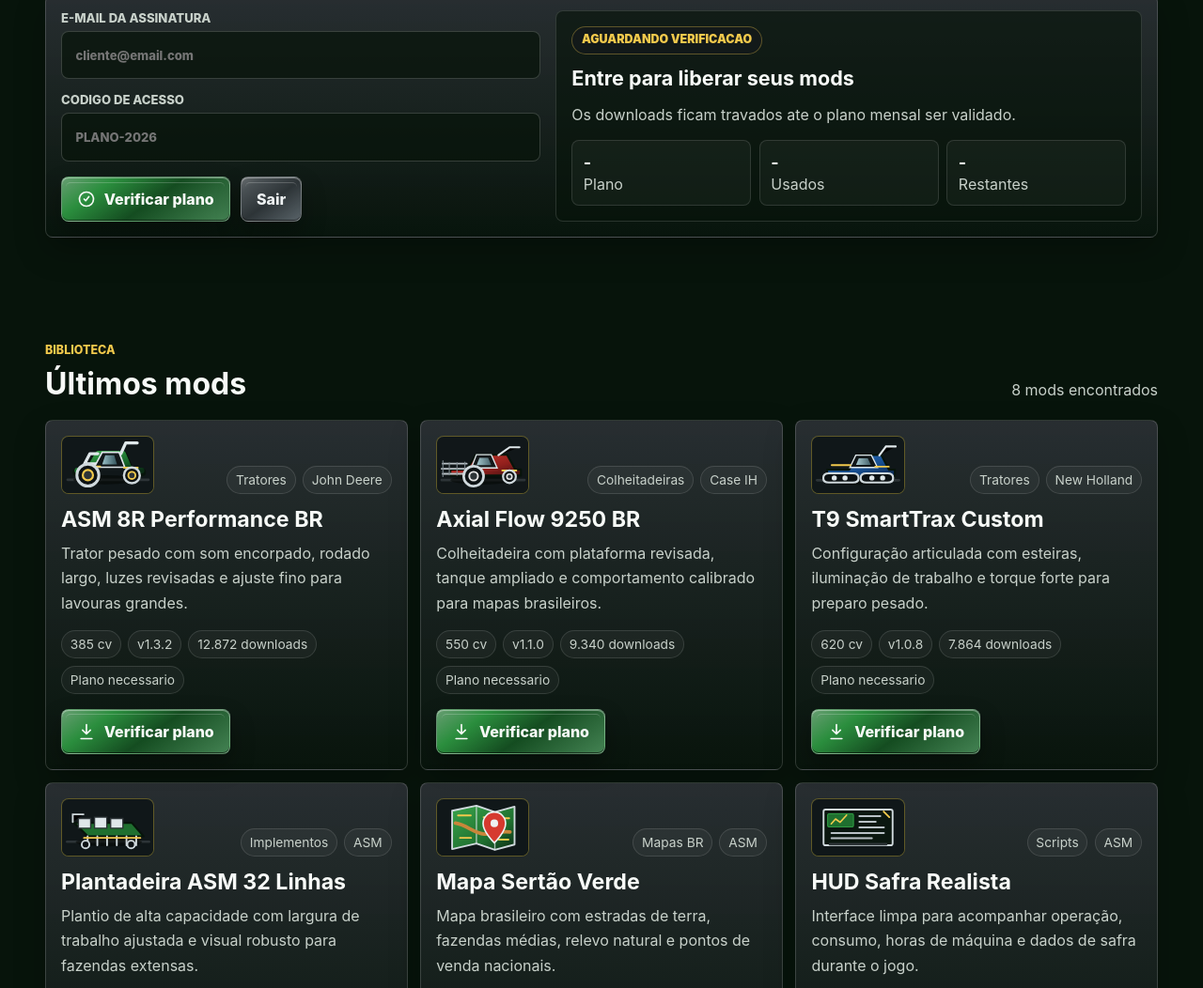
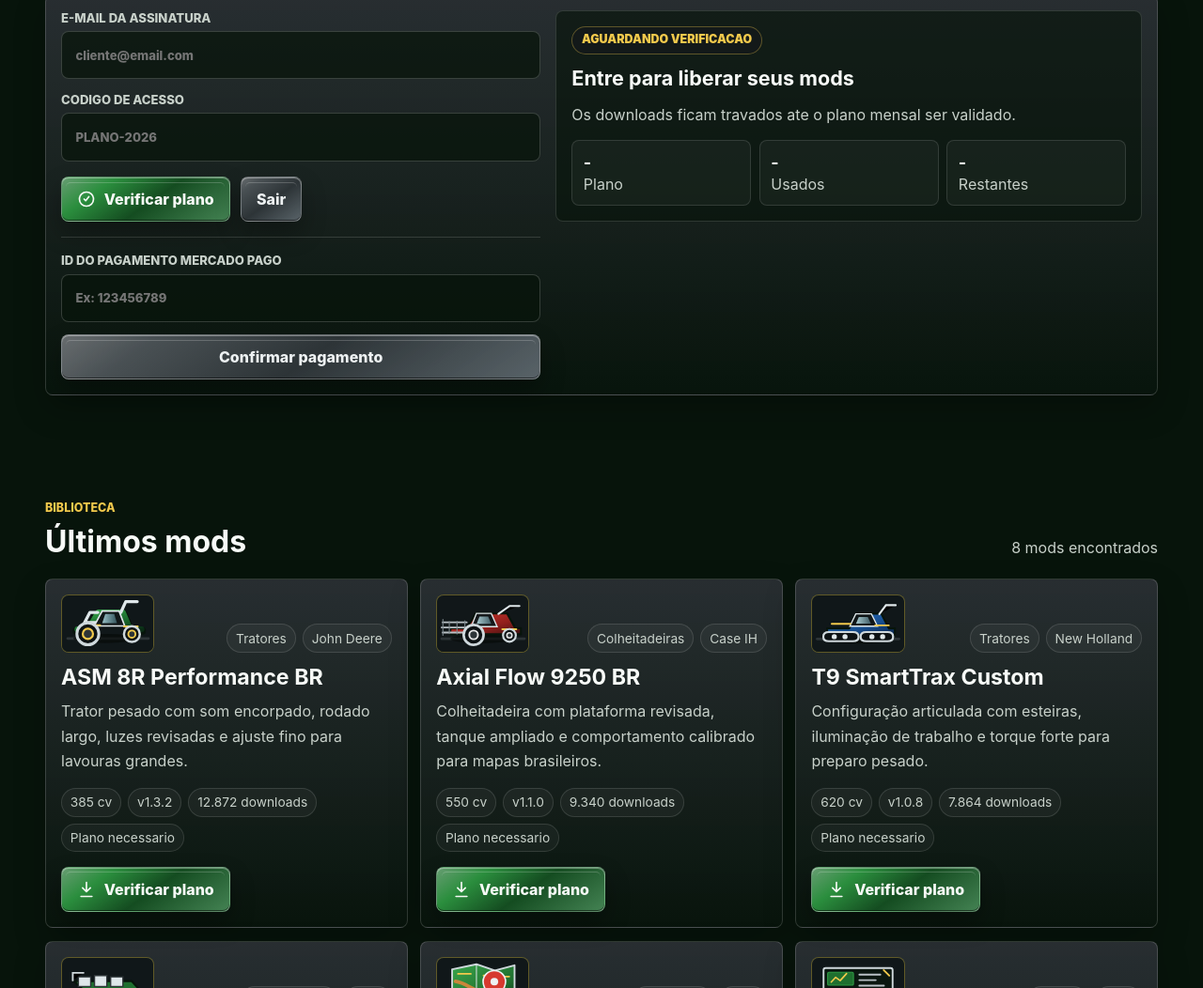
Before and after one commit to andreabrao/AgroScriptModding, a website: page index.html in a window 1280 px wide. Shown: the part 3347-4399 px from the top of the page at 94% size. Drawn offline with Linux system fonts and the light colour scheme.

Commit message:
Add manual payment claim form

```diff
--- a/app.js
+++ b/app.js
@@ -175,6 +175,8 @@
 const accessStatus = document.querySelector("#accessStatus");
 const memberSummary = document.querySelector("#memberSummary");
 const checkoutButtons = Array.from(document.querySelectorAll("[data-checkout-plan]"));
+const paymentClaimForm = document.querySelector("#paymentClaimForm");
+const paymentIdInput = document.querySelector("#paymentId");
 
 const formatter = new Intl.NumberFormat("pt-BR");
 const apiBaseUrl = (window.ASM_CONFIG?.apiBaseUrl || "").replace(/\/$/, "");
@@ -710,9 +712,25 @@
   });
 });
 
+paymentClaimForm.addEventListener("submit", async (event) => {
+  event.preventDefault();
+  const paymentId = paymentIdInput.value.trim();
+  if (!paymentId) {
+    setAccessPanelMessage(
+      "Informe o ID do pagamento",
+      "Cole o ID que aparece no comprovante ou detalhes da compra no Mercado Pago.",
+      "is-warning"
+    );
+    return;
+  }
+
+  await claimApprovedPayment(paymentId);
+});
+
 memberLogout.addEventListener("click", () => {
   clearActiveMember();
   accessForm.reset();
+  paymentClaimForm.reset();
   renderAccessState();
   renderMods();
 });
--- a/index.html
+++ b/index.html
@@ -435,6 +435,21 @@
               <span><strong>-</strong> Restantes</span>
             </div>
           </aside>
+
+          <form class="payment-claim-form" id="paymentClaimForm">
+            <label for="paymentId">
+              <span>ID do pagamento Mercado Pago</span>
+              <input
+                id="paymentId"
+                type="text"
+                inputmode="numeric"
+                placeholder="Ex: 123456789"
+              />
+            </label>
+            <button class="metal-button ghost" type="submit">
+              Confirmar pagamento
+            </button>
+          </form>
         </div>
       </section>
 
--- a/styles.css
+++ b/styles.css
@@ -729,12 +729,14 @@
   box-shadow: 0 14px 34px rgba(0, 0, 0, 0.24);
 }
 
-.access-form {
+.access-form,
+.payment-claim-form {
   display: grid;
   gap: 0.85rem;
 }
 
-.access-form label {
+.access-form label,
+.payment-claim-form label {
   display: grid;
   gap: 0.4rem;
   color: var(--muted);
@@ -743,7 +745,8 @@
   text-transform: uppercase;
 }
 
-.access-form input {
+.access-form input,
+.payment-claim-form input {
   width: 100%;
   min-height: 3.2rem;
   padding: 0 0.9rem;
@@ -754,8 +757,14 @@
   outline: none;
 }
 
-.access-form input:focus {
+.access-form input:focus,
+.payment-claim-form input:focus {
   border-color: rgba(242, 201, 76, 0.72);
+}
+
+.payment-claim-form {
+  padding-top: 1rem;
+  border-top: 1px solid rgba(255, 255, 255, 0.14);
 }
 
 .access-actions {
```
